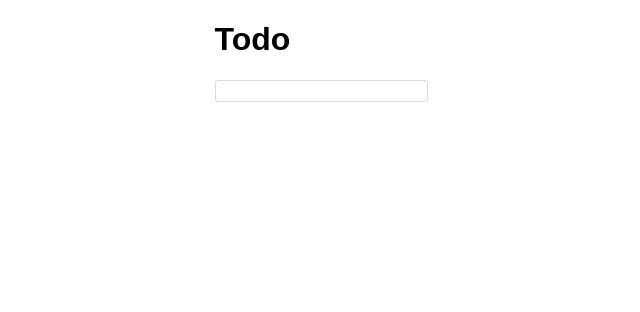
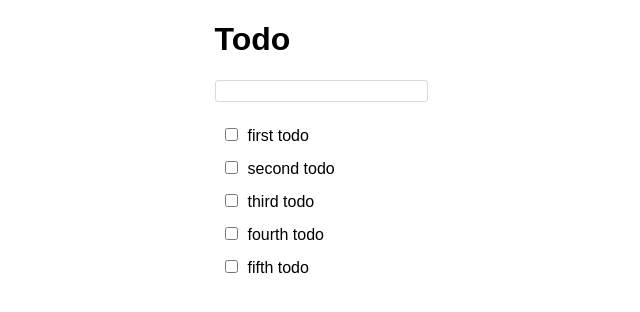
Before and after one commit to mct-dev/todo, a React (Create React App) app: page / in a window 1280 px wide. Shown: the top 312 px of the page, without its empty margins (319-959 px from the left). Built offline with nearby package versions, Linux system fonts and the light colour scheme; data requests are answered from the project's data file.

Commit message:
added react-redux connect() to todoForm and todoList files -- also added todoServices and json-server

```diff
--- /dev/null
+++ b/db.json
@@ -0,0 +1,9 @@
+{
+  "todos": [
+    {"id": 0, "name": "first todo", "completed": false},
+    {"id": 1, "name": "second todo", "completed": false},
+    {"id": 2, "name": "third todo", "completed": false},
+    {"id": 3, "name": "fourth todo", "completed": false},
+    {"id": 4, "name": "fifth todo", "completed": false}
+  ]
+}
--- a/src/App.js
+++ b/src/App.js
@@ -1,8 +1,5 @@
 import React, { Component } from 'react'
-import { connect } from 'react-redux'
-import PropTypes from 'prop-types'
 import './App.css'
-import { updateCurrent } from './reducers/todo'
 import TodoForm from './components/todoForm'
 import TodoList from './components/todoList'
 
@@ -14,11 +11,8 @@ class App extends Component {
           <h1>Todo</h1>
         </div>
         <div>
-          <TodoForm
-            currentTodo={this.props.currentTodo}
-            changeCurrent={this.props.updateCurrent}
-          />
-          <TodoList todos={this.props.todos} />
+          <TodoForm />
+          <TodoList />
         </div>
       </div>
     )
@@ -26,29 +20,6 @@ class App extends Component {
 }
 
 App.propTypes = {
-  todos: PropTypes.array,
-  currentTodo: PropTypes.string,
-  updateCurrent: PropTypes.func,
 }
 
-/**
- * TODO: Review the below connect()(MyMainJsxElement) and <Provider store={store} />
- * thing from 'react-redux'
- * https://egghead.io/lessons/react-handle-actions-in-redux-with-mapdispatchtoprops
- */
-
-/**
- * My understanding of the below:
- * -- connect() creates a jsx element which surrounds my App (because I pass it App after calling it)
- * -- connect() takes the arguments of 1) a function accepting my entire state (from the Providers
- *      element where I pass store={store}) as an argument and returning whatever subset of that state
- *      I want to use in the props of my App element (the entire state, in this case)
- *      ...and 2) a function accepting all of my dispatch functions, which it will also map onto the
- *      props of the App element.
- * -- THE RESULT of this is that the App element has my dispatch functions and my state contained in its
- *    props.
- */
-export default connect(
-  (state) => state,
-  {updateCurrent}
-)(App)
+export default App
--- a/src/components/todoForm.js
+++ b/src/components/todoForm.js
@@ -1,16 +1,15 @@
 import React from 'react'
 import PropTypes from 'prop-types'
+import { connect } from 'react-redux'
+import { updateCurrent } from '../reducers/todo'
 
 const TodoForm = (props) => {
 
-  const { currentTodo, changeCurrent } = props
+  const { currentTodo, updateCurrent } = props
 
   const handleInputChange = (e) => {
     let val = e.target.value
-    // we pass in the store dispatch function to props instead of writing it here
-    // because it helps containerize the todoform component.  There should be
-    // no business logic written in any react components
-    changeCurrent(val)
+    updateCurrent(val)
   }
 
   return (
@@ -22,7 +21,12 @@ const TodoForm = (props) => {
 
 TodoForm.propTypes = {
   currentTodo: PropTypes.string,
-  changeCurrent: PropTypes.func,
+  updateCurrent: PropTypes.func,
 }
 
-export default TodoForm
+// connect our redux state and dispatch functions to this component
+export default connect(
+  // maps state.currentTodo to our props for this component (as props.currentTodo)
+  (state) => ({currentTodo: state.currentTodo}),
+  {updateCurrent}
+)(TodoForm)
--- a/src/components/todoList.js
+++ b/src/components/todoList.js
@@ -1,5 +1,7 @@
-import React, { Component } from 'react'
+import React, {Component} from 'react'
 import PropTypes from 'prop-types'
+import { connect } from 'react-redux'
+import { fetchTodos } from '../reducers/todo'
 
 const TodoItem = ({name, completed}) => (
   <li>
@@ -8,12 +10,17 @@ const TodoItem = ({name, completed}) => (
   </li>
 )
 TodoItem.propTypes = {
-  id: PropTypes.string,
+  id: PropTypes.number,
   name: PropTypes.string,
-  completed: PropTypes.boolean,
+  completed: PropTypes.bool,
 }
 
 class TodoList extends Component {
+
+  componentDidMount() {
+    this.props.fetchTodos()
+  }
+
   render() {
     return (
       <div className="list">
@@ -26,8 +33,15 @@ class TodoList extends Component {
     )
   }
 }
+
 TodoList.propTypes = {
   todos: PropTypes.array,
+  fetchTodos: PropTypes.func,
 }
 
-export default TodoList
+// connect our redux state and dispatch functions to this component
+export default connect(
+  // maps state.todos to our props for this component (as props.todos)
+  (state) => ({todos: state.todos}),
+  {fetchTodos}
+)(TodoList)
--- /dev/null
+++ b/src/lib/todoServices.js
@@ -0,0 +1,11 @@
+
+export const getTodos = () => {
+
+  // db.json -- json-server package
+  let devServer = 'http://localhost:8080/todos'
+
+  return (
+    fetch(devServer)
+      .then(res => res.json())
+  )
+}
--- a/src/reducers/todo.js
+++ b/src/reducers/todo.js
@@ -1,3 +1,5 @@
+import { getTodos } from '../lib/todoServices'
+
 export const initialState = {
   todos: [],
   currentTodo: '',
@@ -10,6 +12,7 @@ export const initialState = {
 export const TYPES = {
   ADD_TODO: 'ADD_TODO',
   UPDATE_CURRENT_TODO: 'UPDATE_CURRENT_TODO',
+  LOAD_TODOS: 'LOAD_TODOS',
 }
 
 /**
@@ -22,6 +25,19 @@ export const updateCurrent = (val) => (
     payload: val
   }
 )
+const loadTodos = (todos) => (
+  {
+    type: TYPES.LOAD_TODOS,
+    payload: todos
+  }
+)
+
+export const fetchTodos = () => {
+  return (dispatch) => {
+    getTodos()
+      .then(jsonResponse => dispatch(loadTodos(jsonResponse)))
+  }
+}
 
 /**
  * There should only be ONE reducer in Redux.  This is a
@@ -41,6 +57,11 @@ export const reducer = (state=initialState, action) => {
         ...state,
         currentTodo: action.payload
       }
+    case TYPES.LOAD_TODOS:
+      return {
+        ...state,
+        todos: action.payload
+      }
     default:
       return state
   }
--- a/src/store.js
+++ b/src/store.js
@@ -1,6 +1,7 @@
-import { createStore } from 'redux'
+import { createStore, applyMiddleware } from 'redux'
 import { reducer } from './reducers/todo'
+import thunk from 'redux-thunk'
 
 export default createStore(reducer,
-  // this line activates the Redux chrome web extension
-  window.__REDUX_DEVTOOLS_EXTENSION__ && window.__REDUX_DEVTOOLS_EXTENSION__())
+  applyMiddleware(thunk)
+)
```
Also changed, not shown: package.json (+5 -2 lines), 2 other files (tests, documents, lock files or other folders).
